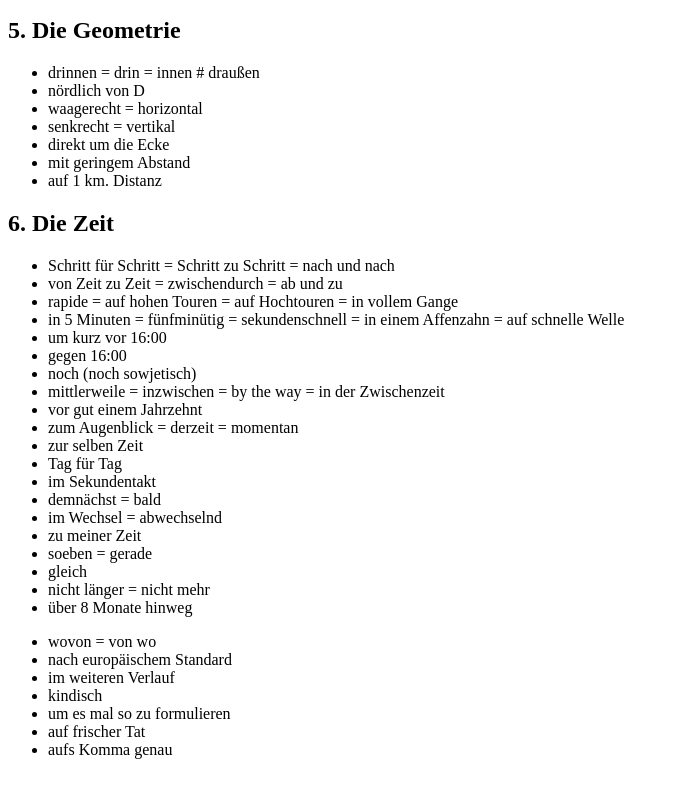
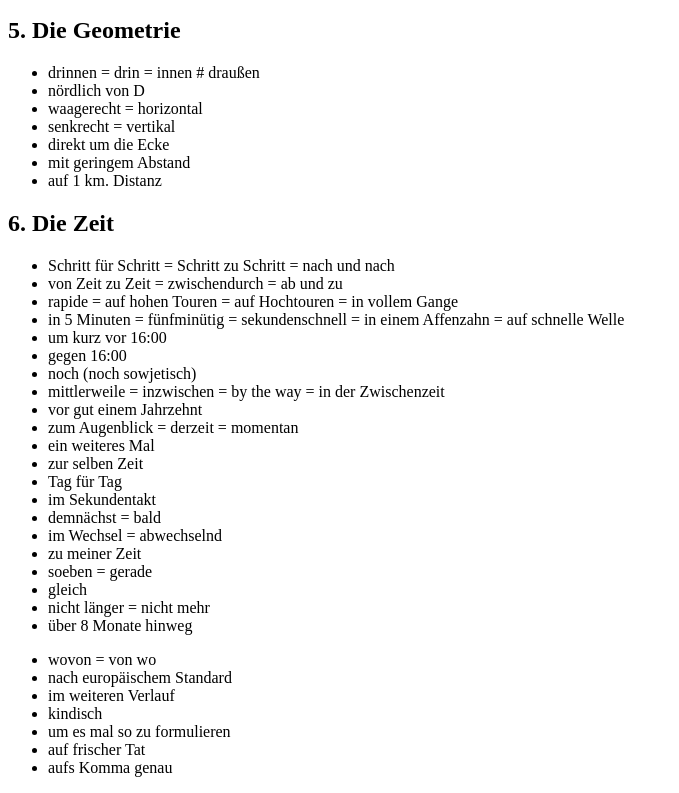
Before and after one commit to ArsenFromCrimea/Star, a plain HTML site: page Deutsch/Adverbien/Adverb.html in a window 1280 px wide. Shown: the part 7152-7945 px from the top of the page, without its empty margins (0-679 px from the left). Drawn offline with Linux system fonts and the light colour scheme.

Commit message:
Add files via upload

```diff
--- a/Deutsch/Adverbien/Adverb.html
+++ b/Deutsch/Adverbien/Adverb.html
@@ -440,6 +440,7 @@
 	  <li>mittlerweile = inzwischen = by the way = in der Zwischenzeit</li>
 	  <li>vor gut einem Jahrzehnt</li>
 	  <li>zum Augenblick = derzeit = momentan</li>
+	  <li>ein weiteres Mal</li>
 	  <li>zur selben Zeit</li>
 	  <li>Tag für Tag</li>
 	  <li>im Sekundentakt</li>
```
